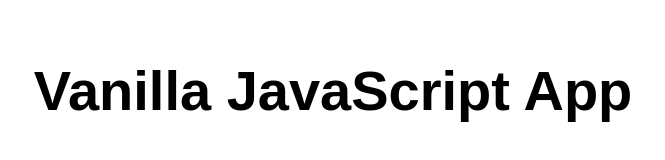
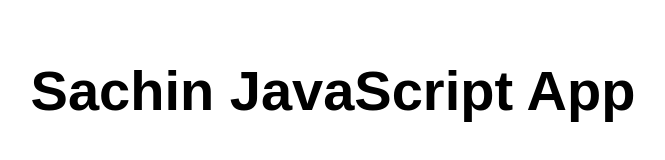
Before and after one commit to sachin-chappalge/my-first-static-web-app, a website: page src/index.html in a window 1280 px wide. Shown: the full height of the page, 307-972 px from the left. Drawn offline with Linux system fonts and the light colour scheme.

Commit message:
Update index.html

```diff
--- a/src/index.html
+++ b/src/index.html
@@ -5,12 +5,12 @@
   <meta charset="UTF-8">
   <meta name="viewport" content="width=device-width, initial-scale=1.0">
   <link rel="stylesheet" href="styles.css">
-  <title>Vanilla JavaScript App</title>
+  <title>Sachin JavaScript App</title>
 </head>
 
 <body>
   <main>
-    <h1>Vanilla JavaScript App</h1>
+    <h1>Sachin JavaScript App</h1>
   </main>
 </body>
 
```
